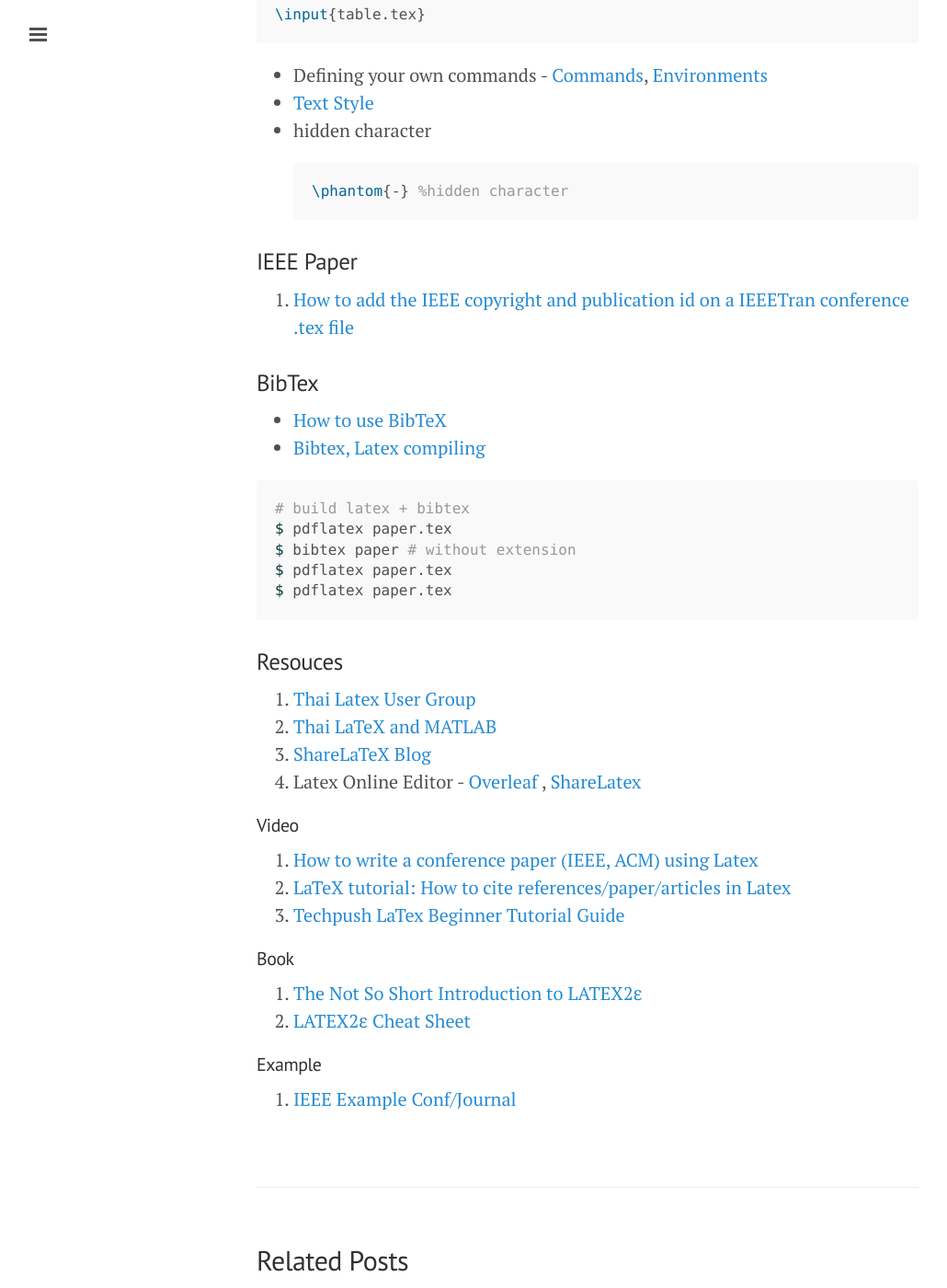
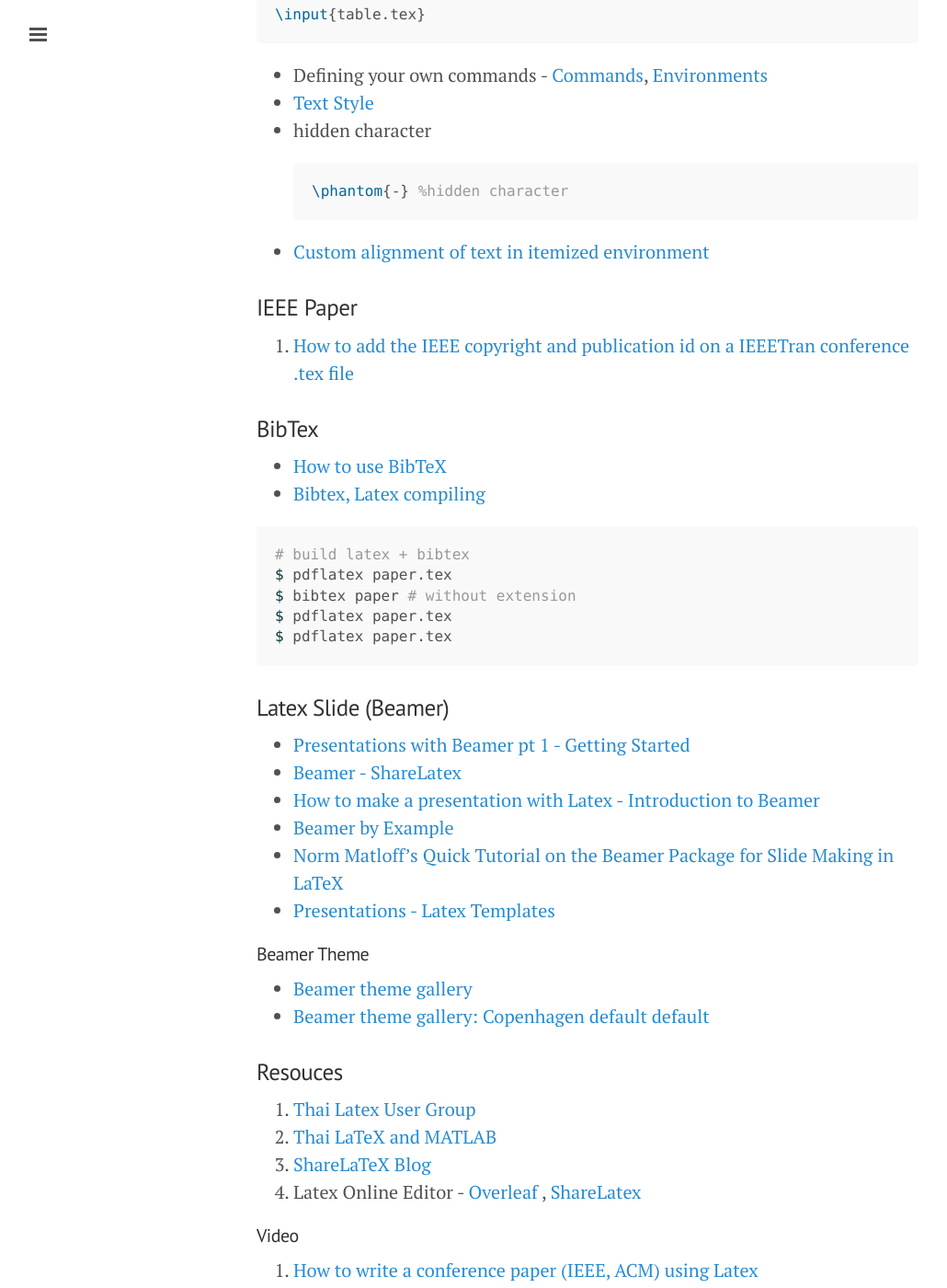
Before and after one commit to ibotdotout/ibotdotout.github.io, a Jekyll site: the page built from _posts/2015-02-07-latex.md, in a window 1280 px wide and 1400 px high, scrolled down 3129 px. Shown: the whole window at 92% size, without its empty margins (1-1031 px from the left). Built offline with Jekyll 4.4.1, drawn with Linux system fonts in a browser that asks for light colours; nearby versions of some CDN libraries; Markdown is read by kramdown in place of the engine named in the settings; some of the changed text lies outside the part shown.

Commit message:
add beamer latex

````diff
--- a/_posts/2015-02-07-latex.md
+++ b/_posts/2015-02-07-latex.md
@@ -129,6 +129,8 @@ $ brew cask install mactex
   \phantom{-} %hidden character
   ```
 
+* [Custom alignment of text in itemized environment](http://tex.stackexchange.com/questions/147679/custom-alignment-of-text-in-itemized-environment)
+
 ### IEEE Paper
 
 1. [How to add the IEEE copyright and publication id on a IEEETran conference .tex file](https://softhandover.wordpress.com/2014/01/08/how-to-add-the-ieee-copyright-and-publication-id-on-a-ieeetran-conference-tex-file/)
@@ -146,6 +148,19 @@ $ pdflatex paper.tex
 $ pdflatex paper.tex
 ```
 
+### Latex Slide (Beamer)
+* [Presentations with Beamer pt 1 - Getting Started](https://www.sharelatex.com/blog/2013/08/13/beamer-series-pt1.html)
+* [Beamer - ShareLatex](https://www.sharelatex.com/learn/Beamer)
+* [How to make a presentation with Latex - Introduction to Beamer](http://www.math-linux.com/latex-26/article/how-to-make-a-presentation-with-latex-introduction-to-beamer)
+* [Beamer by Example](http://tug.org/pracjourn/2005-4/mertz/mertz.pdf)
+* [Norm Matloff's Quick Tutorial on the Beamer Package for Slide Making
+in LaTeX](http://heather.cs.ucdavis.edu/~matloff/beamer.html)
+* [Presentations - Latex Templates](http://www.latextemplates.com/cat/presentations)
+
+#### Beamer Theme
+* [Beamer theme gallery](http://deic.uab.es/~iblanes/beamer_gallery/index_by_theme.html)
+* [Beamer theme gallery: Copenhagen default default](http://deic.uab.es/~iblanes/beamer_gallery/individual/Copenhagen-default-default.html)
+
 ### Resouces
 1. [Thai Latex User Group](http://thaitug.daytag.org/)
 2. [Thai LaTeX and MATLAB](https://thailatex.wordpress.com)
````
Also changed, not shown: other parts of _posts/2015-02-07-latex.md (+1 -0 lines).
